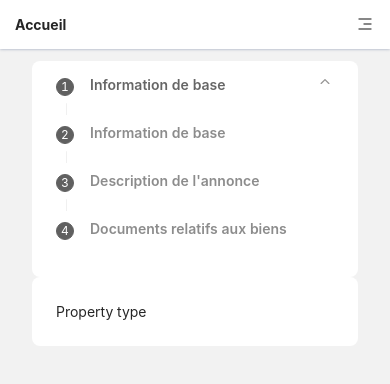
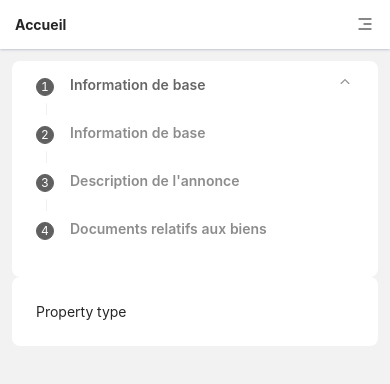
Before and after one commit to marion586/front-office-invest, a Vue app: page /ajouter in a window 390 px wide. Shown: the top 384 px of the page. Built offline with nearby package versions, Linux system fonts and the light colour scheme.

Commit message:
Modif :  le container ne concerne que le md

```diff
--- a/src/pages/add/index.vue
+++ b/src/pages/add/index.vue
@@ -95,7 +95,7 @@ function changeComponent(comp : object){
 
 
 <template>
-      <div class="container">
+      <div class="md:container">
             <div class="add__container">
                   <!-- <SideBar :data="menu" @component="changeComponent" /> -->
                   <Steps :data="menu" @component="changeComponent" />
@@ -112,7 +112,7 @@ function changeComponent(comp : object){
                   @apply m-[12px] md:flex gap-[20px] md:gap-[10px]
             }
             &__content{
-                  @apply bg-[white] rounded-[8px] p-[24px] lg:w-[893px] sm:w-[100%] lg:w-[893px];
+                  @apply bg-[white] rounded-[8px] p-[24px] sm:w-[100%] lg:w-[893px];
                   @media (min-width : 768px) {
                         min-height: calc(100vh - 80px);
                   }
```
